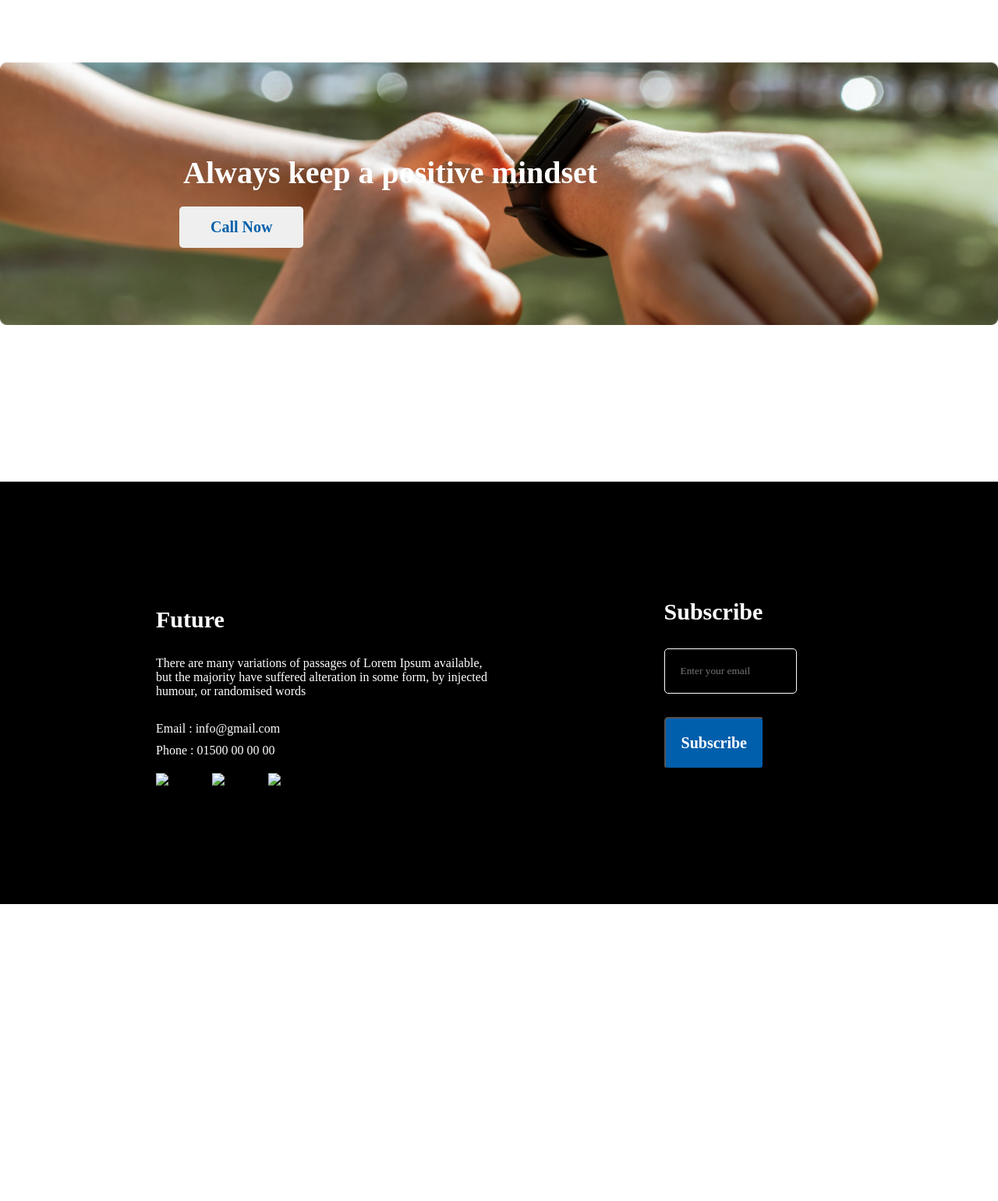
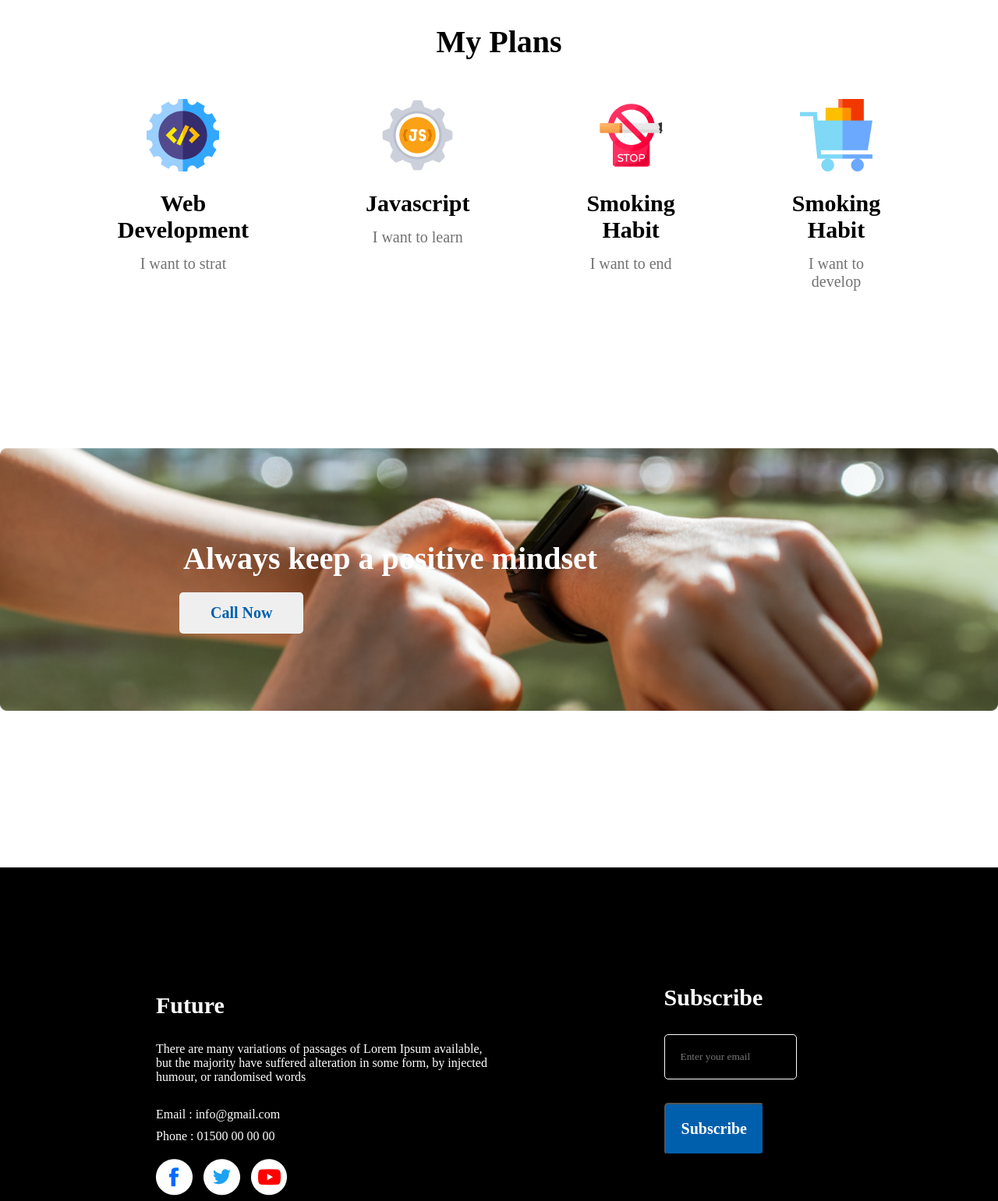
Before and after one commit to omer-farouq/new-year-new-farouq, a plain HTML site: page index.html in a window 1280 px wide. Shown: the part 2060-3601 px from the top of the page at 78% size. Before the commit the page ends 3220 px from the top, so only its background shows below. Drawn offline with Linux system fonts and the light colour scheme.

Commit message:
final commit

```diff
--- a/index.html
+++ b/index.html
@@ -21,7 +21,7 @@
     <main>
         <section class="failur-seciton">
             <div>
-                <img src="./person.png" alt="Persona img">
+                <img src="images/person.png" alt="Persona img">
             </div>
             <div>
                 <h1 class="failur-title">My failures of previous year</h1>
@@ -41,22 +41,22 @@
             <h1 class="my-plans-title">My Plans</h1>
             <div class="plan-list">
                 <div class="icons">
-                    <img src="./icons/web.png" alt="">
+                    <img src="images/icons/web.png" alt="">
                     <h3 class="icons-title">Web Development</h3>
                     <p class="icons-description">I want to strat</p>
                 </div>
                 <div class="icons">
-                    <img src="./icons/js.png" alt="">
+                    <img src="images/icons/js.png" alt="">
                     <h3 class="icons-title">Javascript</h3>
                     <p class="icons-description">I want to learn</p>
                 </div>
                 <div class="icons">
-                    <img src="./icons/smoke.png" alt="">
+                    <img src="images/icons/smoke.png" alt="">
                     <h3 class="icons-title">Smoking Habit</h3>
                     <p class="icons-description">I want to end</p>
                 </div>
                 <div class="icons">
-                    <img src="./icons/ecom.png" alt="">
+                    <img src="images/icons/ecom.png" alt="">
                     <h3 class="icons-title">Smoking Habit</h3>
                     <p class="icons-description">I want to develop</p>
                 </div>
@@ -76,9 +76,9 @@
                 <p class="future-element-description">There are many variations of passages of Lorem Ipsum available, but the majority have suffered alteration in some form, by injected humour, or randomised words</p>
                 <p class="email">Email : info@gmail.com</p>
                 <p class="phone">Phone : 01500 00 00 00 </p>
-                <img src="./icons/fb.png" alt="fb img">
-                <img class="image"src="./icons/twitter.png" alt="fb img">
-                <img src="./icons/youtube.png" alt="fb img">
+                <img src="images/icons/fb.png" alt="fb img">
+                <img class="image"src="images/icons/twitter.png" alt="fb img">
+                <img src="images/icons/youtube.png" alt="fb img">
             </div>
             <div class="form">
                 <h3 class="form-title">Subscribe</h3>
```
Also changed, not shown: images/index.html (added).
